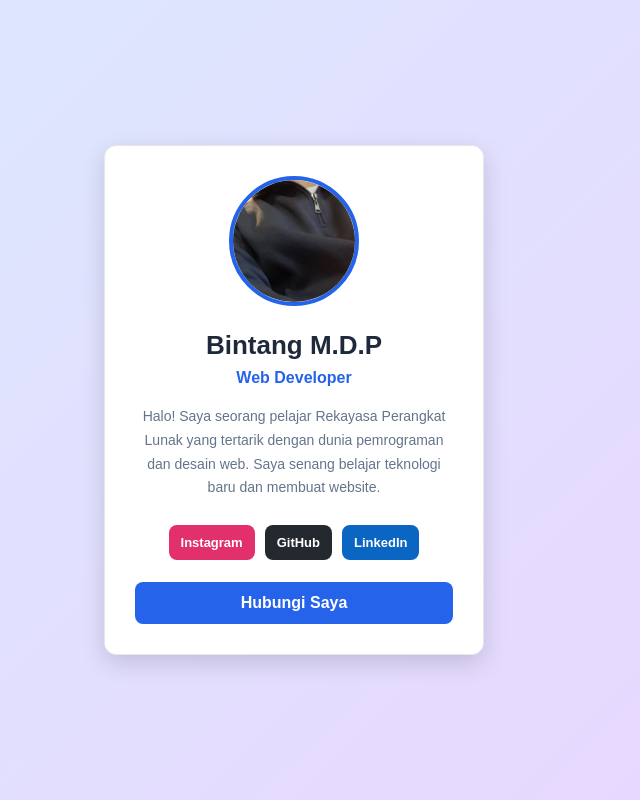
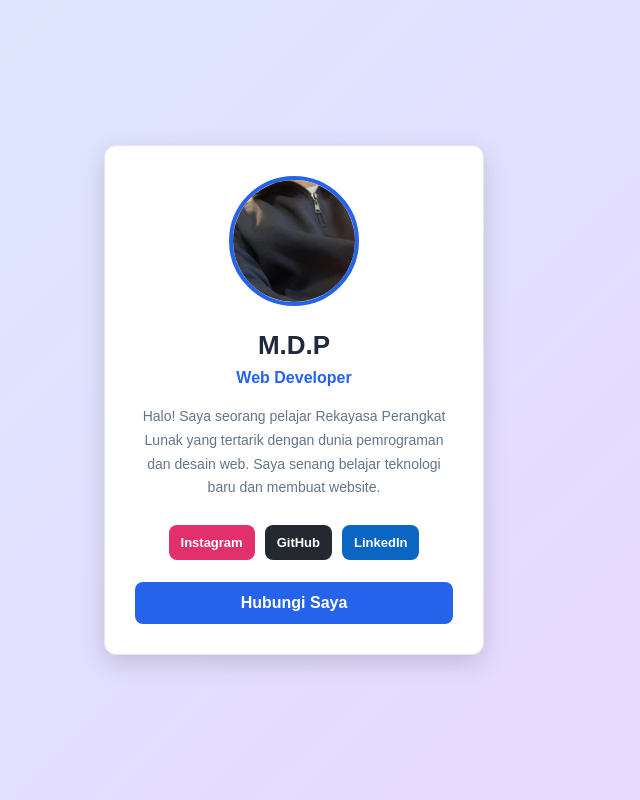
Before and after one commit to byntang/bintang1, a plain HTML site: page profile.html in a window 1280 px wide. Shown: the whole page, without its empty margins (346-986 px from the left). Drawn offline with Linux system fonts and the light colour scheme; a script that the page names is missing.

Commit message:
Fix profile formatting and update personal details
Updated profile information and fixed formatting issues.

```diff
--- a/profile.html
+++ b/profile.html
@@ -22,7 +22,7 @@
         </div>
 
         <!-- Informasi Profil -->
-        <h1>Bintang M.D.P</h1>
+        <h1> M.D.P</h1>
         <h2>Web Developer</h2>
 
         <p class="description">
```
